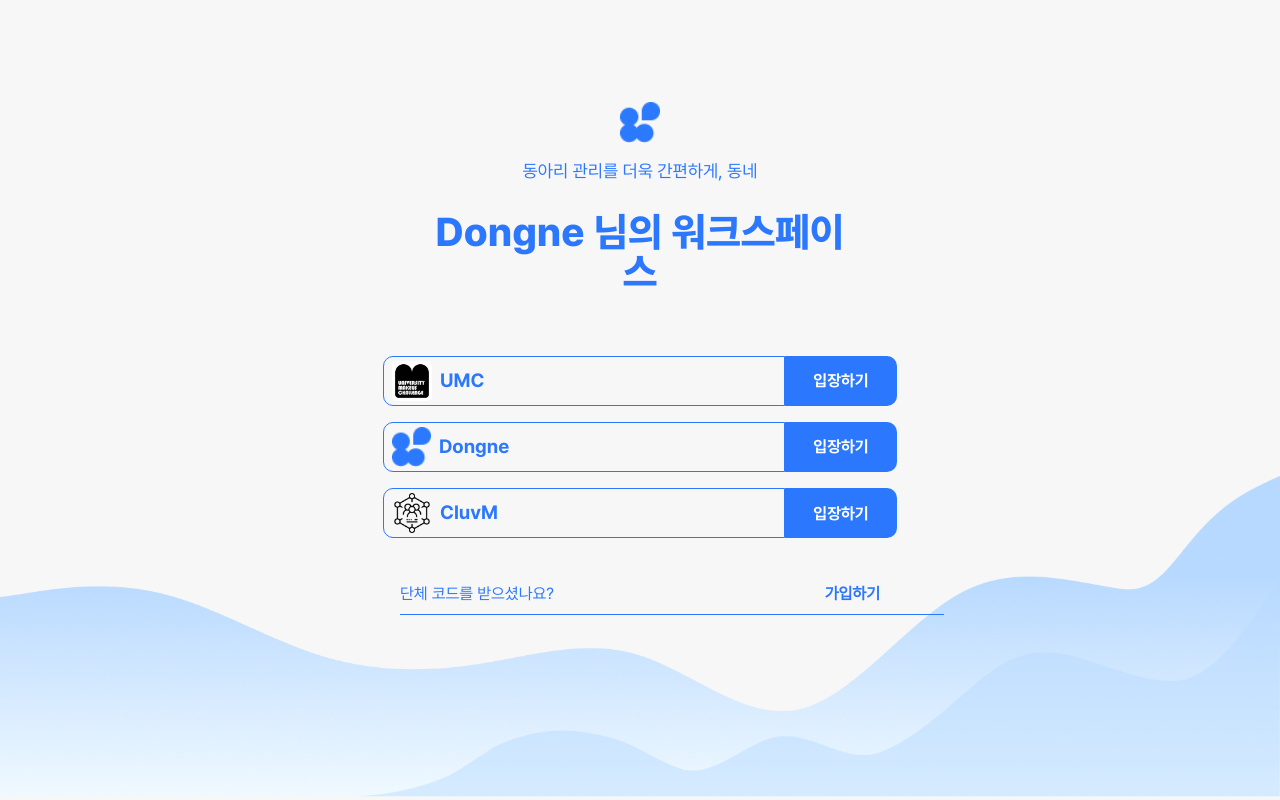
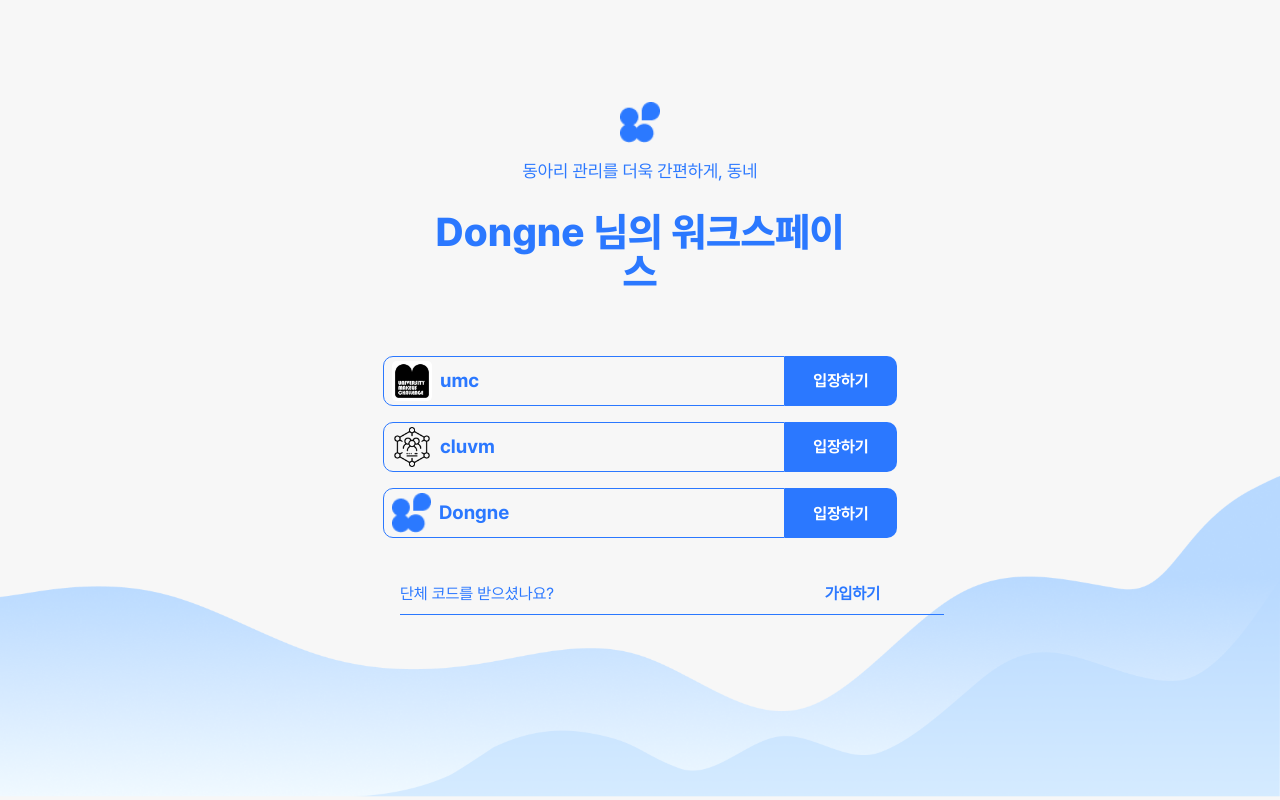
Before and after one commit to ori5r2/DongneClient, a React (Create React App) app: page /user/main in a window 1280 px wide. Built offline with nearby package versions, Linux system fonts and the light colour scheme.

Commit message:
개인회원 홈 동아리 더미 데이터 완성

```diff
--- /dev/null
+++ b/src/clubsData.js
@@ -0,0 +1,14 @@
+
+import Logo from './styles/imgs/icon/Logo.png';
+import umcLogo from './styles/imgs/icon/umcLogo.png';
+import cluvmLogo from './styles/imgs/icon/cluvmLogo.png';
+
+const clubsData ={
+    Data: [
+        {img: umcLogo, name: "umc", link: "https://www.google.com/?hl=ko"},
+        {img: cluvmLogo, name: "cluvm", link: "https://www.google.com/?hl=ko"},
+        {img: Logo, name: "Dongne", link: "https://www.naver.com"},
+    ]
+};
+
+export default clubsData;
--- a/src/components/Button.js
+++ b/src/components/Button.js
@@ -41,8 +41,14 @@ const StyledButton = styled.button`
     `}
 `;
 
-const Button = ({ text, img_src, to, history, props, ...rest }) => {
+const Button = ({ text, img_src, to, history, props, href, ...rest }) => {
   const onClick = (e) => {
+    console.log(href);
+    if(href){
+      window.open(href);
+      return;
+    }
+    else{
       if (to) {
         if(props){
           history.push({
@@ -57,6 +63,7 @@ const Button = ({ text, img_src, to, history, props, ...rest }) => {
         history.push('/');
       }
     };
+  }
 
   return (
     <StyledButton {...rest} onClick={onClick}>
--- a/src/components/Enterlist.js
+++ b/src/components/Enterlist.js
@@ -1,6 +1,7 @@
 import React, {useState, useEffect}  from 'react';
 import Button from '../components/Button';
 import styled from 'styled-components';
+import { useHistory } from 'react-router-dom';
 
 
 const WhiteBox = styled.div`
@@ -36,6 +37,8 @@ const WhiteBox = styled.div`
 function Enterlist(props) {
     const name = props.name;
     const img = props.img;
+    const link = props.link;
+
     return (
         <WhiteBox>
             <div className='list'>
@@ -46,6 +49,7 @@ function Enterlist(props) {
             <Button
               className="btn"
               text={"입장하기"}
+              href={link}
               style={{height: "3.14rem", width: "7rem"}}
               // 왜3rem은 안되지
             />
--- a/src/components/UserMainPageComponent.js
+++ b/src/components/UserMainPageComponent.js
@@ -10,6 +10,7 @@ import Enterlist from "./Enterlist";
 import blueline from "../styles/imgs/icon/blueline.png";
 import umcLogo from '../styles/imgs/icon/umcLogo.png';
 import cluvmLogo from '../styles/imgs/icon/cluvmLogo.png';
+import clubsData from '../clubsData';
 
 const WhiteBox = styled.div`
   position: relative;
@@ -59,9 +60,15 @@ const UserMainPageComponent = (props) => {
           {name} 님의 워크스페이스
         </div>
         <div className='outline'>
-          <Enterlist img={umcLogo} name="UMC" />
-          <Enterlist img={Logo} name="Dongne" />
-          <Enterlist img={cluvmLogo} name="CluvM" />
+          {clubsData.Data.map((elem) => (
+            <div>
+              <Enterlist
+                img={elem.img}
+                name={elem.name}
+                link={elem.link}
+              />
+            </div>
+          ))}
         </div>
 
         <div className='ClubCode'>
```
Lines whose indentation alone changed are shown as unchanged.
